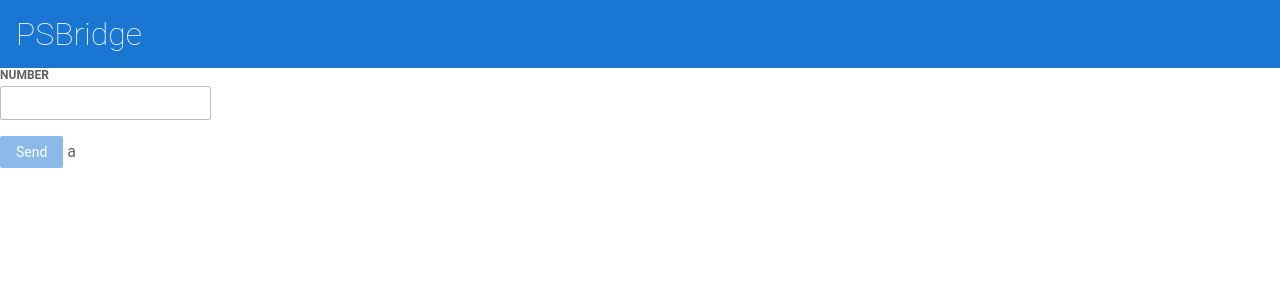
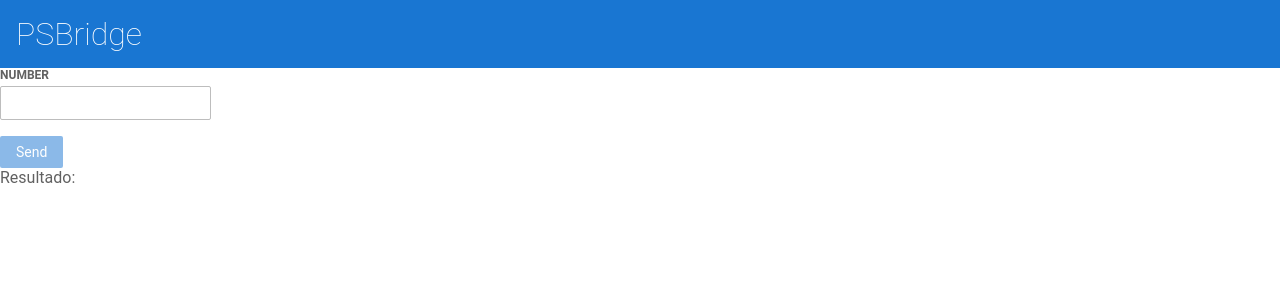
Before and after one commit to Zyrotot/Psbridge, an Angular app in the folder app/: page / in a window 1280 px wide. Shown: the top 300 px of the page. Built offline with nearby package versions, Linux system fonts and the light colour scheme.

Commit message:
Mudando interface

```diff
--- a/app/src/app/number-form/number-form.component.html
+++ b/app/src/app/number-form/number-form.component.html
@@ -7,5 +7,9 @@
     </div>
 
     <button class="button" type="submit" [disabled]="!numberForm.valid">Send</button>
-    {{staticteste}}
+    <div>
+        Resultado:
+        {{getshow}}
+    </div>
+
   </form>
--- a/app/src/app/number-form/number-form.component.ts
+++ b/app/src/app/number-form/number-form.component.ts
@@ -15,14 +15,14 @@ export class NumberFormComponent{
     number: ['', Validators.required],
   });
 
-  teste: string = '';
+  show: string = '';
 
   constructor(private fb: FormBuilder, private http: HttpClient) {
-    this.teste = 'a'
+    this.show = ''
    }
 
-   get staticteste() {
-    return this.teste;
+   get getshow() {
+    return this.show;
   }
 
   onSubmit(): void {
@@ -39,7 +39,7 @@ export class NumberFormComponent{
     let options = { headers: headers};
 
     this.http.post('http://localhost:5000/', values, options).subscribe(
-      result => this.teste = JSON.stringify(result)
+      result => this.show = JSON.stringify(result)
     )
   }
 }
```
